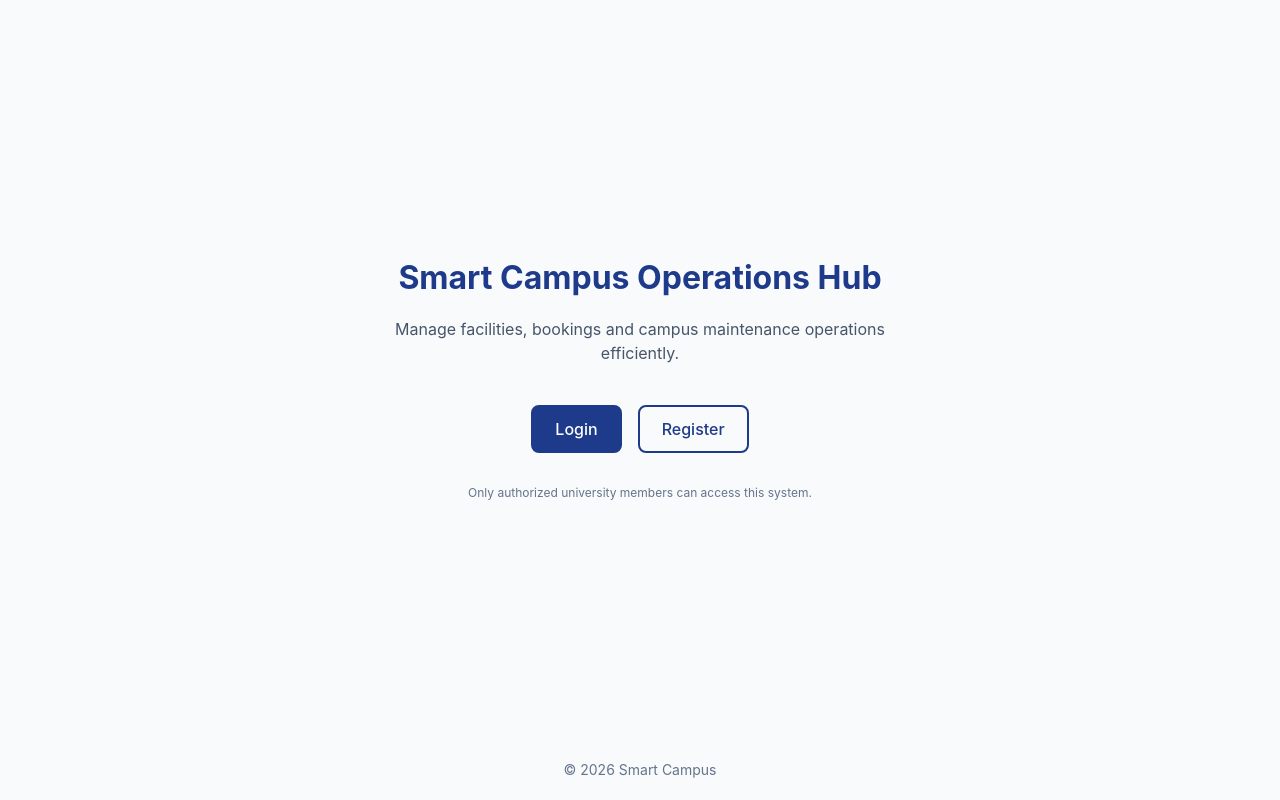
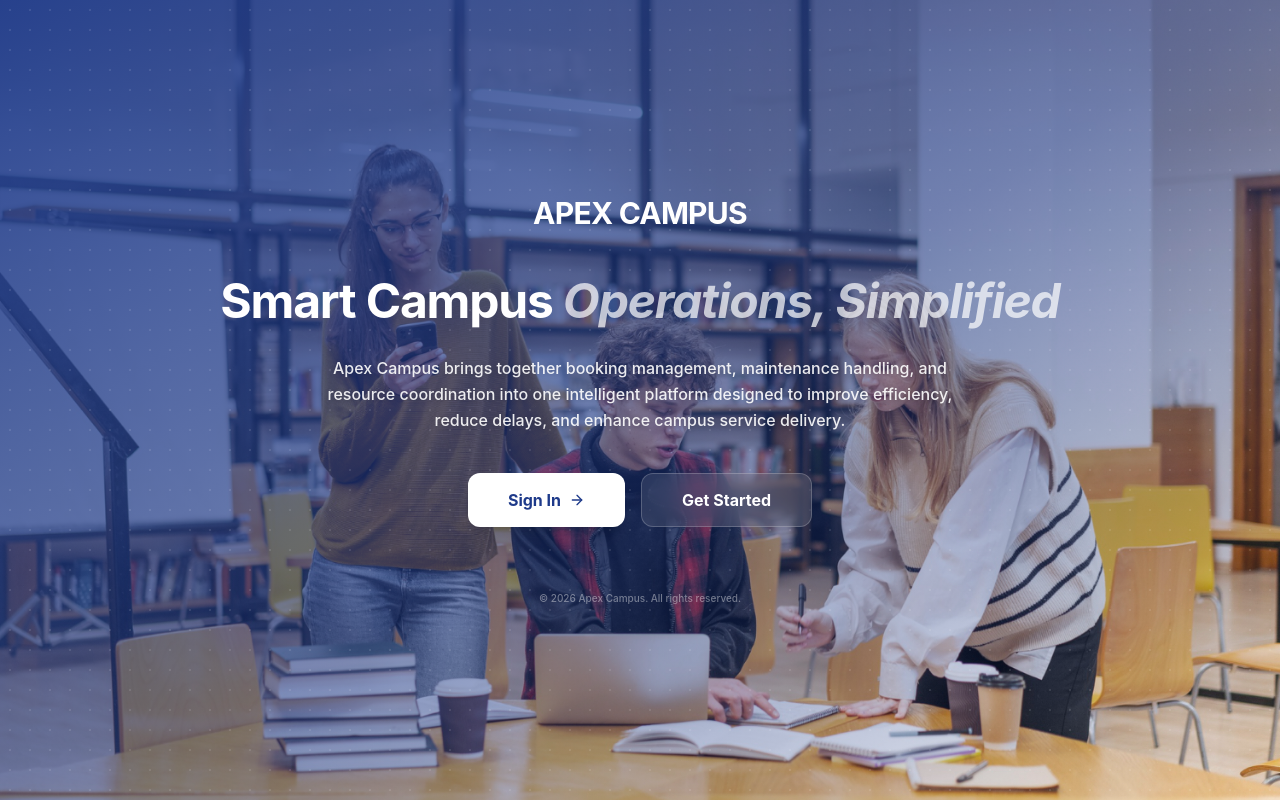
Before and after one commit to Danidu-Muhandiram/it3030-paf-2026-smart-campus-group, a React (Vite) app in the folder frontend/: page / in a window 1280 px wide. Built offline with nearby package versions, Linux system fonts and the light colour scheme; no server answers.

Commit message:
update landing page with improved UI

```diff
--- a/frontend/src/app/routes.jsx
+++ b/frontend/src/app/routes.jsx
@@ -107,7 +107,7 @@ const UserDashboardGate = ({ children }) => {
         <DashboardLayout
             navItems={USER_NAV_ITEMS}
             profilePath="/dashboard/profile"
-            brandLabel="Smart Campus"
+            brandLabel="Apex Campus"
         >
             {children}
         </DashboardLayout>
@@ -120,7 +120,7 @@ const AdminDashboardRoute = ({ children }) => (
         <DashboardLayout
             navItems={ADMIN_NAV_ITEMS}
             profilePath="/admin/profile"
-            brandLabel="Campus Admin"
+            brandLabel="Apex Admin"
         >
             {children}
         </DashboardLayout>
@@ -132,7 +132,7 @@ const TechnicianDashboardRoute = ({ children }) => (
         <DashboardLayout
             navItems={TECHNICIAN_NAV_ITEMS}
             profilePath="/technician/profile"
-            brandLabel="Campus Technician"
+            brandLabel="Apex Tech"
         >
             {children}
         </DashboardLayout>
--- a/frontend/src/components/layout/Sidebar.jsx
+++ b/frontend/src/components/layout/Sidebar.jsx
@@ -18,7 +18,7 @@ export const Sidebar = ({
     // Defaults keep existing user dashboard behavior when props are omitted.
     navItems = USER_NAV_ITEMS,
     profilePath = '/dashboard/profile',
-    brandLabel = 'Smart Campus'
+    brandLabel = 'Apex Campus'
 }) => {
     const { logout } = useAuth();
     const navigate = useNavigate();
--- a/frontend/src/features/auth/pages/LandingPage.jsx
+++ b/frontend/src/features/auth/pages/LandingPage.jsx
@@ -1,41 +1,58 @@
 import React from 'react';
 import { Link } from 'react-router-dom';
+import { LayoutDashboard, ArrowRight } from 'lucide-react';
 
 export const LandingPage = () => {
     return (
-        // Main wrapper taking up the full screen
-        <div className="min-h-screen bg-bg-main flex flex-col justify-center items-center text-center relative p-5 font-sans">
+        <div className="relative h-screen w-full overflow-hidden font-sans bg-primary flex items-center justify-center">
+            {/* Background Image with Overlay */}
+            <div
+                className="absolute inset-0 bg-cover bg-center bg-no-repeat"
+                style={{ backgroundImage: "url('/landingpage.jpg')" }}
+            />
+            {/* Reduced blue overlay for better visibility of the background image */}
+            <div className="absolute inset-0 bg-gradient-to-br from-[#1E3A8A]/95 via-[#1E3A8A]/60 to-transparent" />
+            <div className="absolute inset-0 opacity-10 bg-[radial-gradient(#fff_1px,transparent_1px)] [background-size:20px_20px]" />
 
-            {/* Center content block */}
-            <div className="max-w-[600px] w-full flex flex-col items-center mb-10">
-                <h1 className="text-[28px] sm:text-[32px] font-bold text-primary mb-5 leading-[1.2]">
-                    Smart Campus Operations Hub
+            {/* Content Container */}
+            <div className="relative z-10 w-full max-w-4xl px-6 flex flex-col items-center text-center">
+
+                {/* Logo Section */}
+                <div className="mb-10">
+                    <span className="text-white text-3xl font-bold tracking-tight uppercase">Apex Campus</span>
+                </div>
+
+                {/* Hero Section */}
+                <h1 className="text-4xl md:text-5xl font-bold text-white leading-tight mb-6 tracking-tight">
+                    Smart Campus <span className="text-white/70 italic">Operations, Simplified</span>
                 </h1>
 
-                <p className="text-[15px] sm:text-base text-text-muted max-w-[500px] mb-[30px] sm:mb-10 leading-[1.5]">
-                    Manage facilities, bookings and campus maintenance operations efficiently.
+                <p className="text-sm md:text-base text-white/90 font-medium leading-relaxed max-w-2xl mb-10 drop-shadow-sm">
+                    Apex Campus brings together booking management, maintenance handling, and resource coordination into one intelligent platform designed to improve efficiency, reduce delays, and enhance campus service delivery.
                 </p>
 
-                {/* Login and register buttons */}
-                <div className="flex flex-col sm:flex-row gap-4 mb-6 w-full max-w-[300px] sm:max-w-none justify-center">
-                    <Link to="/login" className="w-full sm:w-auto px-[22px] py-[12px] sm:py-[10px] rounded-lg text-base font-medium transition-all duration-200 outline-none bg-primary text-white border-2 border-primary hover:bg-primary-hover hover:border-primary-hover flex items-center justify-center">
-                        Login
+                {/* Action Buttons */}
+                <div className="flex flex-col sm:flex-row gap-4 w-full sm:w-auto">
+                    <Link
+                        to="/login"
+                        className="group flex items-center justify-center gap-2 px-10 py-3.5 bg-white text-[#1E3A8A] rounded-xl font-bold text-base hover:bg-white/90 transition-all shadow-xl active:scale-95"
+                    >
+                        Sign In <ArrowRight className="w-4 h-4 group-hover:translate-x-1 transition-transform" />
                     </Link>
 
-                    <Link to="/register" className="w-full sm:w-auto px-[22px] py-[12px] sm:py-[10px] rounded-lg text-base font-medium transition-all duration-200 outline-none bg-transparent text-primary border-2 border-primary hover:bg-blue-900/5 flex items-center justify-center">
-                        Register
+                    <Link
+                        to="/register"
+                        className="flex items-center justify-center px-10 py-3.5 bg-white/10 backdrop-blur-md border border-white/20 text-white rounded-xl font-bold text-base hover:bg-white/20 transition-all active:scale-95"
+                    >
+                        Get Started
                     </Link>
                 </div>
 
-                <p className="text-xs text-text-light mt-2">
-                    Only authorized university members can access this system.
-                </p>
+                {/* Simple Footer */}
+                <footer className="mt-16 text-white/40 text-[10px] font-medium">
+                    © 2026 Apex Campus. All rights reserved.
+                </footer>
             </div>
-
-            {/* Bottom footer */}
-            <footer className="absolute bottom-5 text-sm text-text-light">
-                <p>© 2026 Smart Campus</p>
-            </footer>
         </div>
     );
 };
```
Also changed, not shown: frontend/public/landingpage.jpg (added).
